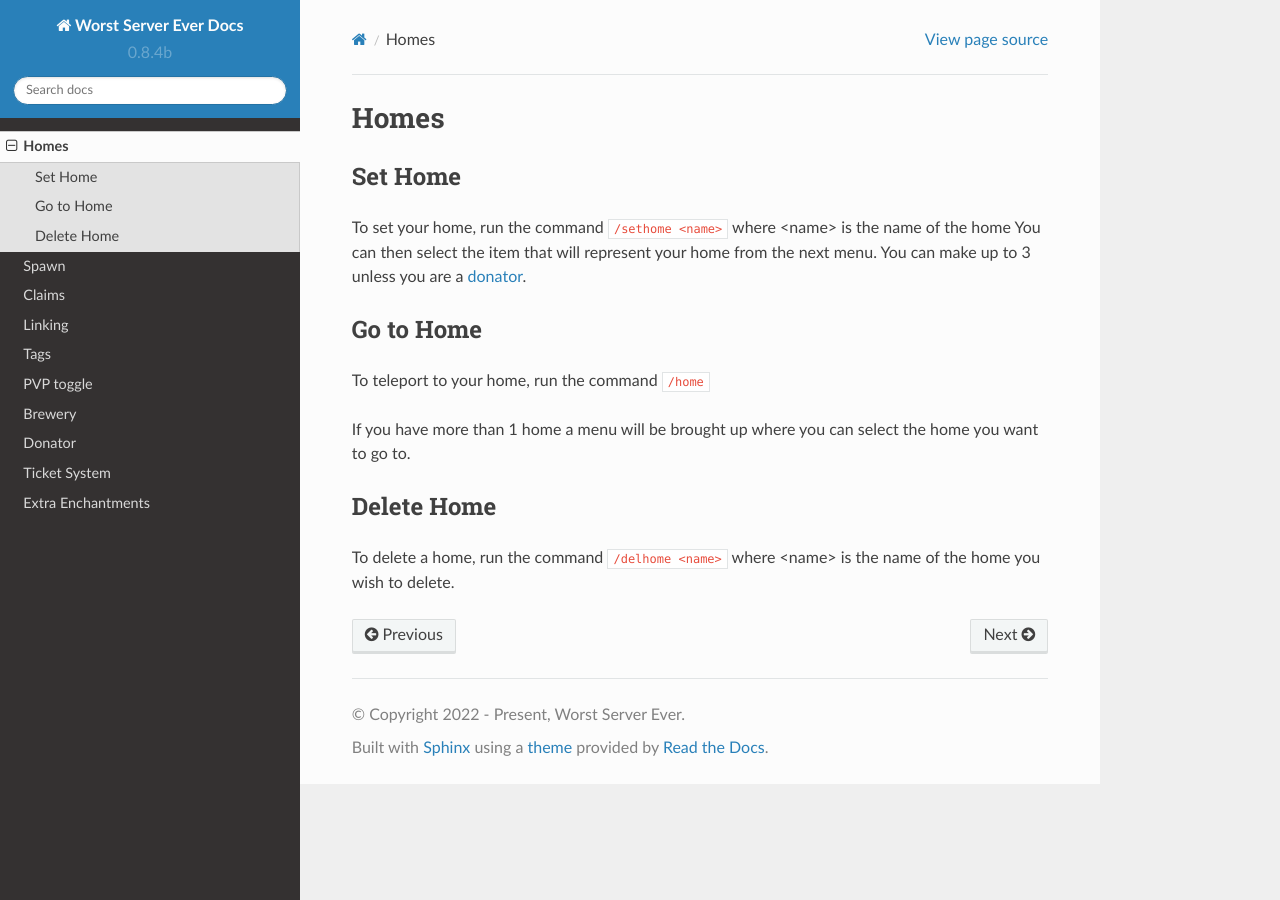
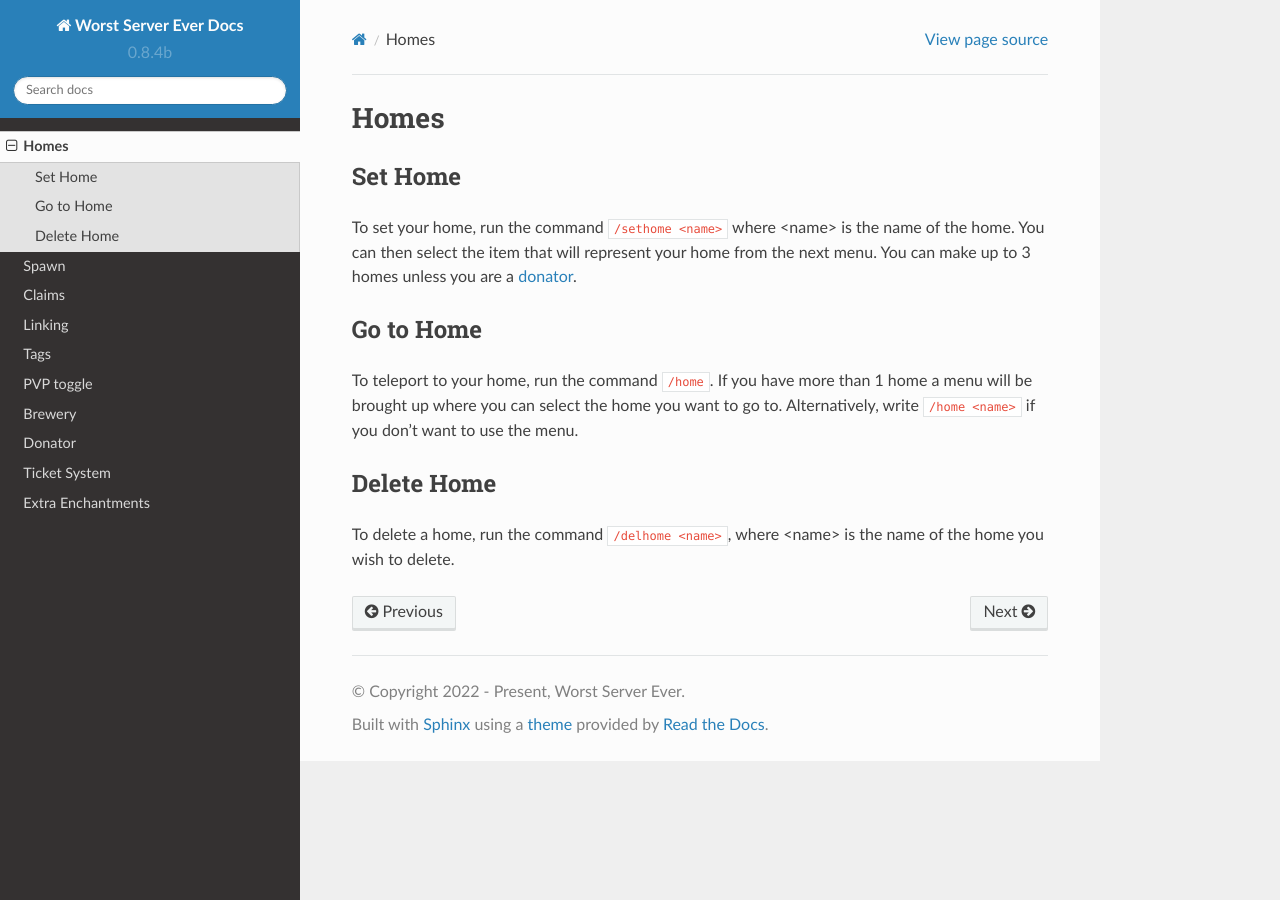
Before and after one commit to footdabmommy/wse, a Sphinx documentation site: the page built from docs/source/homes.rst, in a window 1280 px wide. Built offline with Sphinx 7.4.7 and the Read the Docs theme 2.0.0, drawn with Linux system fonts in a browser that asks for light colours.

Commit message:
Small fixes and additions
Just a couple fixes and an additional note about going to your home(s).

```diff
--- a/docs/source/homes.rst
+++ b/docs/source/homes.rst
@@ -6,17 +6,17 @@ Homes
 Set Home
 ------------
 
-To set your home, run the command ``/sethome <name>`` where <name> is the name of the home
+To set your home, run the command ``/sethome <name>`` where <name> is the name of the home.
 You can then select the item that will represent your home from the next menu.
-You can make up to 3 unless you are a `donator <https://docs.worstserverever.com/en/latest/donator.html>`_.
+You can make up to 3 homes unless you are a `donator <https://docs.worstserverever.com/en/latest/donator.html>`_.
 
 Go to Home
 ----------------
 
-| To teleport to your home, run the command ``/home``
-If you have more than 1 home a menu will be brought up where you can select the home you want to go to.
+To teleport to your home, run the command ``/home``.
+If you have more than 1 home a menu will be brought up where you can select the home you want to go to. Alternatively, write ``/home <name>`` if you don't want to use the menu.
 
 Delete Home
 ----------------
 
-To delete a home, run the command ``/delhome <name>`` where <name> is the name of the home you wish to delete.
+To delete a home, run the command ``/delhome <name>``, where <name> is the name of the home you wish to delete.
```
